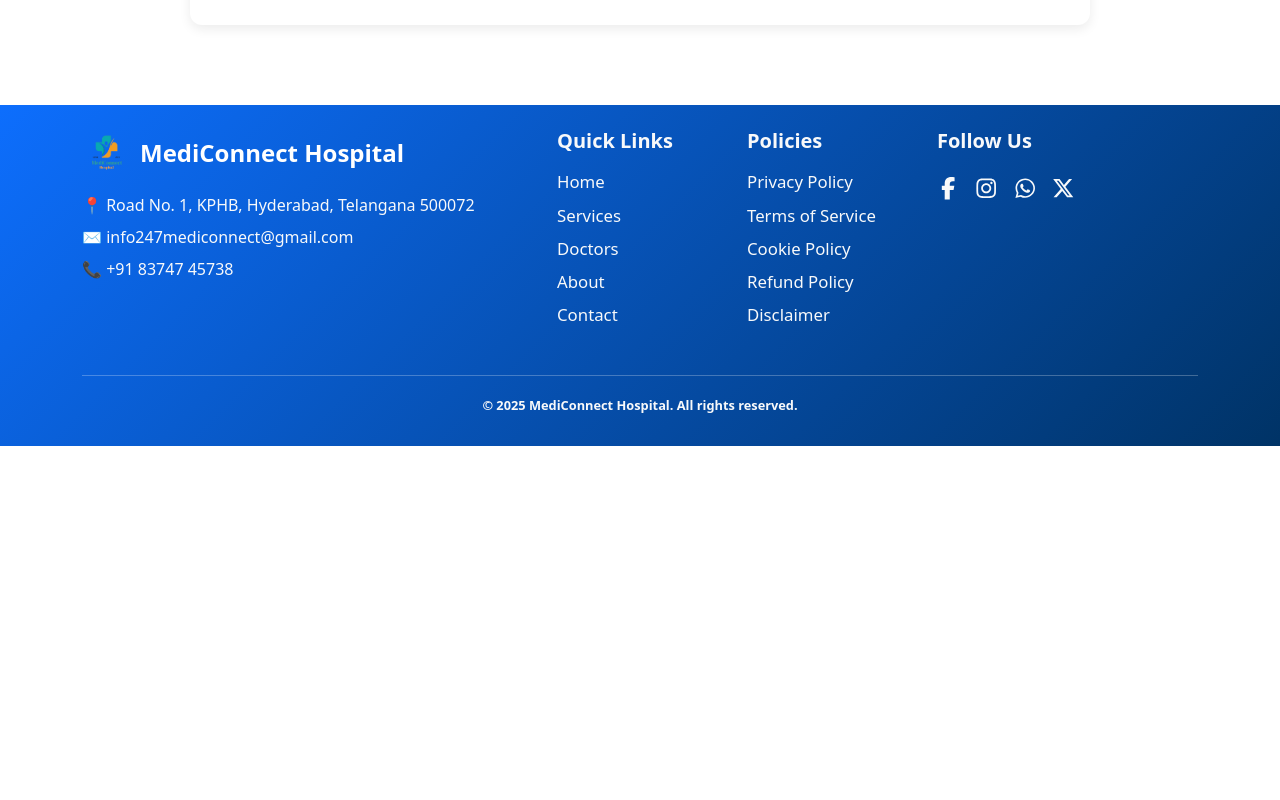
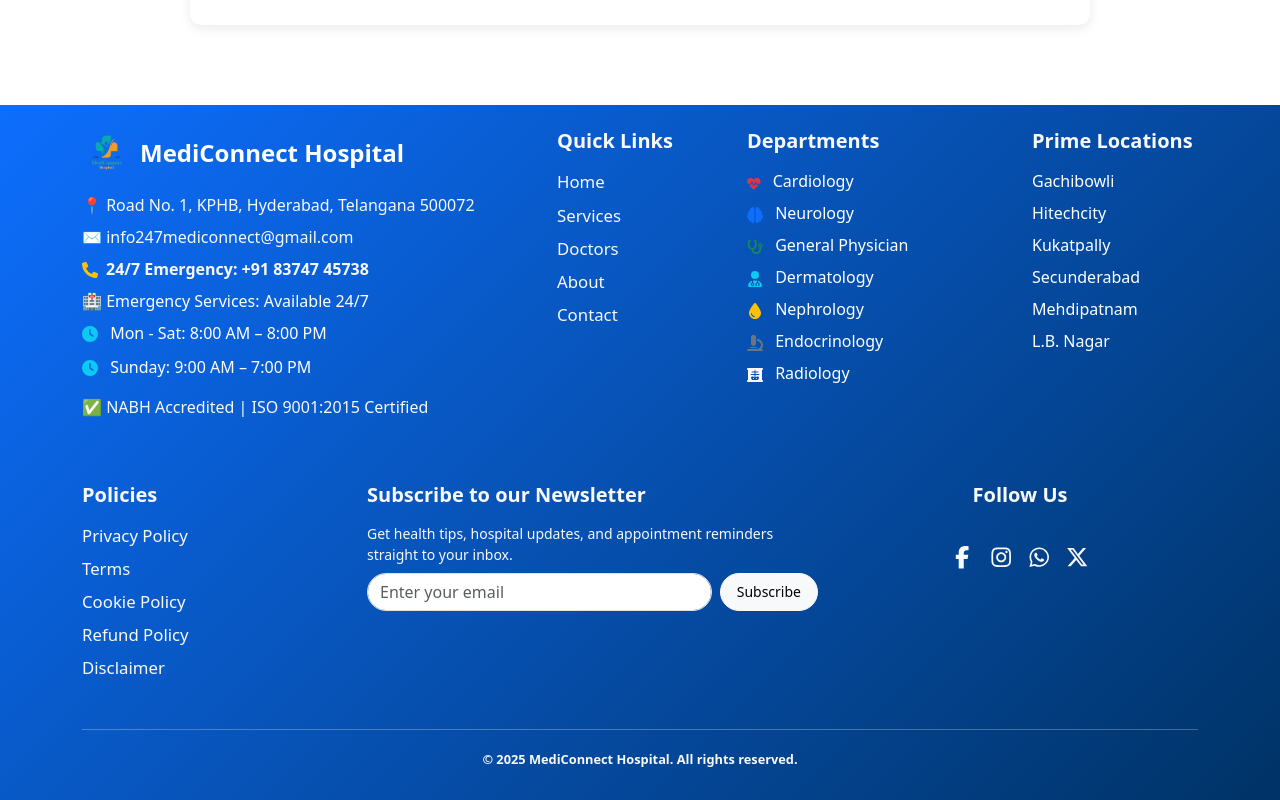
Before and after one commit to Saikiran-techie/Hospital_Appointment_Booking_System, a React (Create React App) app: page /disclaimer in a window 1280 px wide. Shown: the part 980-1780 px from the top of the page. Before the commit the page ends 1426 px from the top, so only its background shows below. Built offline with nearby package versions, Linux system fonts and the light colour scheme; no server answers.

Commit message:
Updated frontend features and fixes

```diff
--- a/src/components/LandingPage/Footer.jsx
+++ b/src/components/LandingPage/Footer.jsx
@@ -1,24 +1,32 @@
 import { React, useEffect, useState } from "react";
-import { Container, Row, Col } from "react-bootstrap";
+import { Container, Row, Col, Form, Button } from "react-bootstrap";
 import {
     FaFacebookF,
     FaInstagram,
     FaWhatsapp,
     FaXTwitter,
     FaArrowUp,
-} from "react-icons/fa6";
-import { Link } from "react-scroll"; // for smooth scrolling
-import { NavLink } from "react-router-dom"; // for routing to pages
+    FaClock,
+    FaBrain,
+    FaXRay,
+    FaStethoscope,
+    FaUserDoctor,
+    FaDroplet,
+} from "react-icons/fa6"; // Modern icons
+import { FaPhoneAlt, FaHeartbeat, FaMicroscope } from "react-icons/fa"; // FA5 Icons
+import { Link } from "react-scroll";
+import { NavLink } from "react-router-dom";
 import PropTypes from "prop-types";
+import { toast } from "react-toastify"; // ✅ Toast for notifications
+import "react-toastify/dist/ReactToastify.css";
 import "./LandingPage.css";
 import logo from "../../assets/brand-logo.png";
 
 const Footer = () => {
     const [showScroll, setShowScroll] = useState(false);
+    const [email, setEmail] = useState("");
 
-    const handleScroll = () => {
-        setShowScroll(window.scrollY > 200);
-    };
+    const handleScroll = () => setShowScroll(window.scrollY > 200);
 
     useEffect(() => {
         window.addEventListener("scroll", handleScroll);
@@ -27,19 +35,40 @@
 
     const scrollToTop = () => window.scrollTo({ top: 0, behavior: "smooth" });
 
+    const handleSubscribe = (e) => {
+        e.preventDefault();
+        if (!email.trim()) {
+            toast.error("Please enter a valid email address", { position: "top-right" });
+            return;
+        }
+        toast.success("🎉 Subscription successful! You'll receive updates soon.", {
+            position: "top-right",
+        });
+        setEmail("");
+    };
+
     return (
         <footer className="custom-footer text-white mt-5 pt-4">
             <Container>
+                {/* === First Row === */}
                 <Row className="gy-4">
                     <ContactInfo />
                     <QuickLinks />
+                    <Departments />
+                    <PrimeLocations />
+                </Row>
+
+                {/* === Second Row === */}
+                <Row className="gy-4 mt-4">
                     <Policies />
+                    <Newsletter email={email} setEmail={setEmail} handleSubscribe={handleSubscribe} />
                     <SocialLinks />
                 </Row>
+
                 <Copyright />
             </Container>
 
-            {/* Scroll to top arrow */}
+            {/* Scroll to top button */}
             {showScroll && (
                 <button
                     className="scroll-to-top"
@@ -57,18 +86,24 @@
 const ContactInfo = () => (
     <Col md={5}>
         <div className="d-flex align-items-center mb-3">
-            <img
-                src={logo}
-                alt="MediConnect Logo"
-                className="footer-logo me-2"
-            />
+            <img src={logo} alt="MediConnect Logo" className="footer-logo me-2" />
             <h4 className="fw-bold mb-0">MediConnect Hospital</h4>
         </div>
-        <p className="footer-contact">
-            📍 Road No. 1, KPHB, Hyderabad, Telangana 500072
+        <p className="footer-contact">📍 Road No. 1, KPHB, Hyderabad, Telangana 500072</p>
+        <p className="footer-contact">✉️ info247mediconnect@gmail.com</p>
+        <p className="footer-contact fw-bold">
+            <FaPhoneAlt className="me-2 text-warning" />
+            24/7 Emergency: +91 83747 45738
         </p>
-        <p className="footer-contact">✉️ info247mediconnect@gmail.com</p>
-        <p className="footer-contact">📞 +91 83747 45738</p>
+        <ul className="footer-links list-unstyled mt-2">
+            <li className="mb-2">🏥 Emergency Services: Available 24/7</li>
+            <li><FaClock className="me-2 text-info" /> Mon - Sat: 8:00 AM – 8:00 PM</li>
+            <li><FaClock className="me-2 text-info" /> Sunday: 9:00 AM – 7:00 PM</li>
+        </ul>
+        {/* ✅ Accreditations / Awards */}
+        <p className="footer-accreditation">
+            ✅ NABH Accredited | ISO 9001:2015 Certified
+        </p>
     </Col>
 );
 
@@ -94,64 +129,85 @@
     </Col>
 );
 
-const Policies = () => (
-    <Col md={2}>
-        <h5 className="fw-bold mb-3">Policies</h5>
+const Departments = () => (
+    <Col md={3}>
+        <h5 className="fw-bold mb-3">Departments</h5>
         <ul className="footer-links list-unstyled">
-            <li className="mb-2">
-                <NavLink to="/privacy-policy" className="footer-link">
-                    Privacy Policy
-                </NavLink>
-            </li>
-            <li className="mb-2">
-                <NavLink to="/terms" className="footer-link">
-                    Terms of Service
-                </NavLink>
-            </li>
-            <li className="mb-2">
-                <NavLink to="/cookie-policy" className="footer-link">
-                    Cookie Policy
-                </NavLink>
-            </li>
-            <li className="mb-2">
-                <NavLink to="/refund-policy" className="footer-link">
-                    Refund Policy
-                </NavLink>
-            </li>
-            <li className="mb-2">
-                <NavLink to="/disclaimer" className="footer-link">
-                    Disclaimer
-                </NavLink>
-            </li>
+            <li className="mb-2"><FaHeartbeat className="me-2 text-danger" /> Cardiology</li>
+            <li className="mb-2"><FaBrain className="me-2 text-primary" /> Neurology</li>
+            <li className="mb-2"><FaStethoscope className="me-2 text-success" /> General Physician</li>
+            <li className="mb-2"><FaUserDoctor className="me-2 text-info" /> Dermatology</li>
+            <li className="mb-2"><FaDroplet className="me-2 text-warning" /> Nephrology</li>
+            <li className="mb-2"><FaMicroscope className="me-2 text-secondary" /> Endocrinology</li>
+            <li className="mb-2"><FaXRay className="me-2 text-light" /> Radiology</li>
         </ul>
     </Col>
 );
 
+const PrimeLocations = () => (
+    <Col md={2}>
+        <h5 className="fw-bold mb-3">Prime Locations</h5>
+        <ul className="footer-links list-unstyled">
+            {["Gachibowli", "Hitechcity", "Kukatpally", "Secunderabad", "Mehdipatnam", "L.B. Nagar"].map(
+                (loc, idx) => (
+                    <li key={idx} className="mb-2">{loc}</li>
+                )
+            )}
+        </ul>
+    </Col>
+);
+
+const Policies = () => (
+    <Col md={3}>
+        <h5 className="fw-bold mb-3">Policies</h5>
+        <ul className="footer-links list-unstyled">
+            {["privacy-policy", "terms", "cookie-policy", "refund-policy", "disclaimer"].map((p, i) => (
+                <li key={i} className="mb-2">
+                    <NavLink to={`/${p}`} className="footer-link">
+                        {p.replace("-", " ").replace(/\b\w/g, (c) => c.toUpperCase())}
+                    </NavLink>
+                </li>
+            ))}
+        </ul>
+    </Col>
+);
+
+const Newsletter = ({ email, setEmail, handleSubscribe }) => (
+    <Col md={5} className="d-flex flex-column justify-content-start">
+        <h5 className="fw-bold mb-3">Subscribe to our Newsletter</h5>
+        <p className="small text-light mb-2">
+            Get health tips, hospital updates, and appointment reminders straight to your inbox.
+        </p>
+        <Form className="newsletter-form d-flex" onSubmit={handleSubscribe}>
+            <Form.Control
+                type="email"
+                placeholder="Enter your email"
+                className="me-2 rounded-pill"
+                value={email}
+                onChange={(e) => setEmail(e.target.value)}
+            />
+            <Button variant="light" size="sm" type="submit" className="rounded-pill px-3">
+                Subscribe
+            </Button>
+        </Form>
+    </Col>
+);
+
+Newsletter.propTypes = {
+    email: PropTypes.string.isRequired,
+    setEmail: PropTypes.func.isRequired,
+    handleSubscribe: PropTypes.func.isRequired,
+};
+
 const SocialLinks = () => (
-    <Col md={2}>
+    <Col md={4} className="d-flex align-items-center flex-column">
         <h5 className="fw-bold mb-3">Follow Us</h5>
-        <div className="social-icons mt-3 d-flex flex-wrap gap-3">
+        <div className="social-icons mt-3 d-flex gap-3">
             {[
-                {
-                    Icon: FaFacebookF,
-                    url: "https://facebook.com/",
-                    platform: "Facebook",
-                },
-                {
-                    Icon: FaInstagram,
-                    url: "https://instagram.com/",
-                    platform: "Instagram",
-                },
-                {
-                    Icon: FaWhatsapp,
-                    url: "https://whatsapp.com/",
-                    platform: "WhatsApp",
-                },
-                {
-                    Icon: FaXTwitter,
-                    url: "https://twitter.com/",
-                    platform: "Twitter",
-                },
+                { Icon: FaFacebookF, url: "https://facebook.com/" },
+                { Icon: FaInstagram, url: "https://instagram.com/" },
+                { Icon: FaWhatsapp, url: "https://whatsapp.com/" },
+                { Icon: FaXTwitter, url: "https://twitter.com/" },
             ].map((social, idx) => (
                 <SocialIcon key={idx} {...social} />
             ))}
@@ -159,14 +215,8 @@
     </Col>
 );
 
-const SocialIcon = ({ Icon, url, platform }) => (
-    <a
-        href={url}
-        target="_blank"
-        rel="noopener noreferrer"
-        className="social-link"
-        aria-label={`Visit us on ${platform}`}
-    >
+const SocialIcon = ({ Icon, url }) => (
+    <a href={url} target="_blank" rel="noopener noreferrer" className="social-link">
         <Icon />
     </a>
 );
@@ -185,7 +235,6 @@
 SocialIcon.propTypes = {
     Icon: PropTypes.elementType.isRequired,
     url: PropTypes.string.isRequired,
-    platform: PropTypes.string.isRequired,
 };
 
 export default Footer;
--- a/src/components/LandingPage/Home.jsx
+++ b/src/components/LandingPage/Home.jsx
@@ -32,7 +32,9 @@
                         </p>
                         <p className="lead">
                             🕒 Open 24/7 for emergencies.<br />
-                            🏥 Regular outpatient timings: <strong>Mon–Sat, 8:00 AM – 8:00 PM</strong>
+                            🏥 Regular outpatient timings:
+                            <strong className="highlight-green"> Mon–Sat, 8:00 AM – 8:00 PM</strong><br />
+                            <strong className="highlight-green"> Sunday, 9:00 AM – 7:00 PM</strong>
                         </p>
                     </Col>
 
--- a/src/components/LandingPage/LandingPage.css
+++ b/src/components/LandingPage/LandingPage.css
@@ -35,6 +35,13 @@
 .hero-section p {
     font-size: 1.25rem;
     color: #000000;
+}
+
+.highlight-green {
+    color: #198754;
+    /* Bootstrap Success Green */
+    font-weight: 600;
+    /* Keep it bold */
 }
 
 .hero-img {
--- a/src/styles/custom.css
+++ b/src/styles/custom.css
@@ -143,6 +143,10 @@
     opacity: 0.95;
 }
 
+button svg {
+    vertical-align: middle;
+}
+
 /* Smooth Transitions for Links & Buttons */
 .custom-navbar .nav-link,
 .custom-mobile-offcanvas .nav-link,
```
Also changed, not shown: src/components/Authentication/Login.jsx (+21 -4 lines), src/components/Authentication/ResetPassword.jsx (+44 -11 lines), src/components/Authentication/Signup.jsx (+20 -2 lines), src/components/Common/Navbar.jsx (+18 -12 lines).
